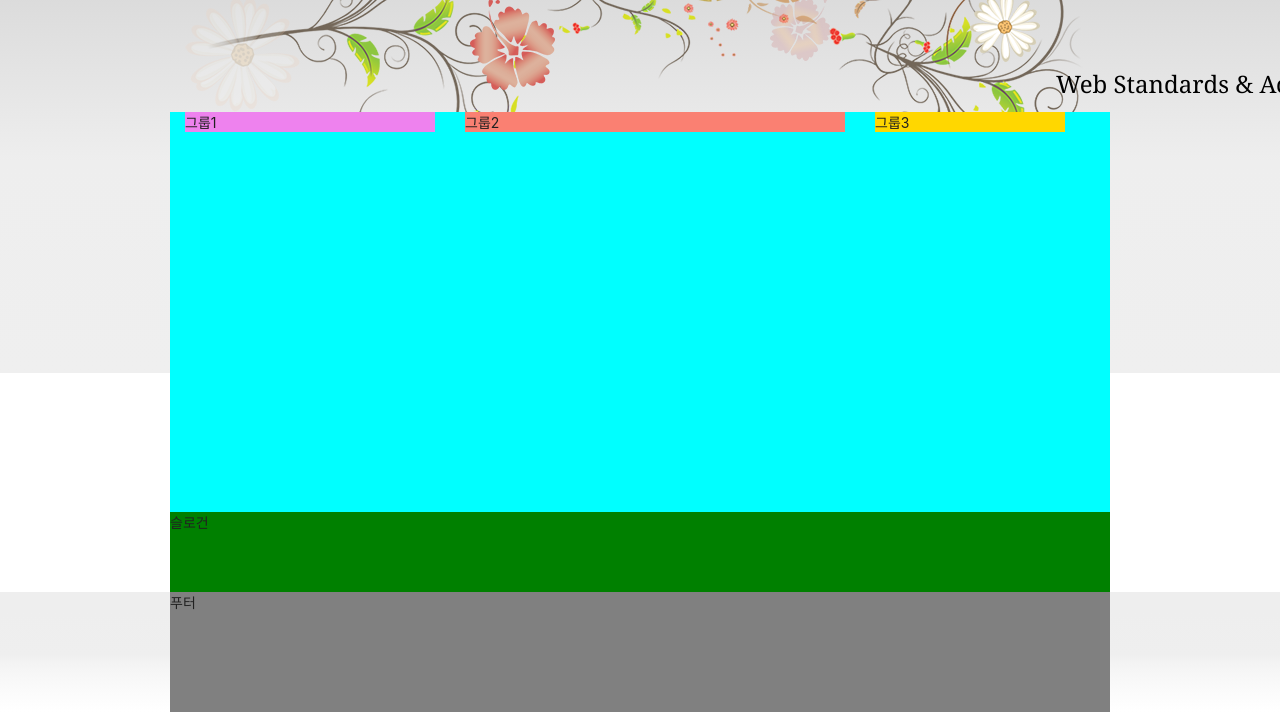
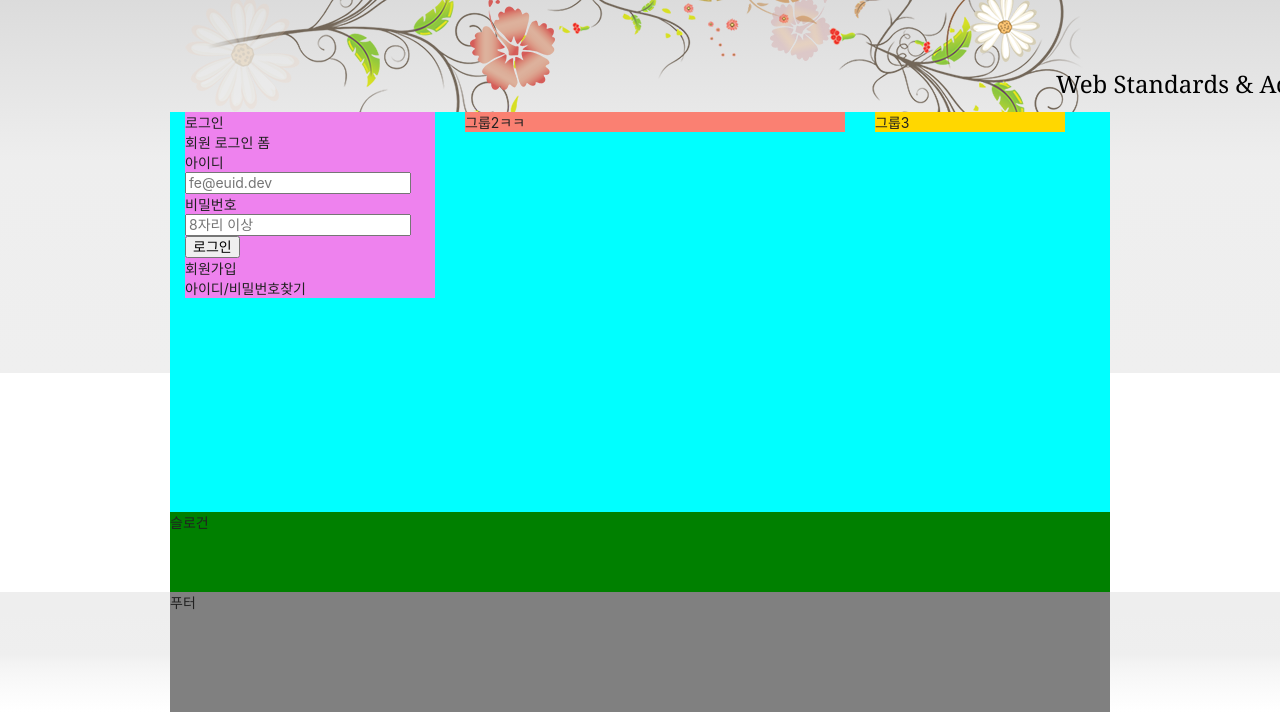
Before and after one commit to hamjongseok/HTML5, a plain HTML site: page index.html in a window 1280 px wide. Shown: the part 135-847 px from the top of the page. Drawn offline with Linux system fonts and the light colour scheme; a web font is replaced by a local one.

Commit message:
login form관련 작업중

```diff
--- a/index.html
+++ b/index.html
@@ -147,10 +147,9 @@
             </ul>
           </li>
         </ul>
-            </ul>
-          </li>
-        </ul>
-      </nav>
+      </li>
+    </ul>
+  </nav>
     </header>
     <div class="visual">
 			<div class="visual-text">
@@ -158,8 +157,30 @@
 			</div>
 		</div>
     <main class="main">
-      <div class="group group1">그룹1</div>
-      <div class="group group2">그룹2</div>
+      <div class="group group1">
+				<section class="login">
+					<h2 class="login-title">로그인</h2>
+					<form action="/" class="login-form" method="get">
+						<fieldset>
+							<legend>회원 로그인 폼</legend>
+							<div class="user-email">
+								<label for="useremail">아이디</label>
+								<input type="email" id="useremail" name="useremail" placeholder="fe@euid.dev" required />
+							</div>
+							<div class="user-pwd">
+								<label for="userpwd">비밀번호</label>
+								<input type="password" id="userpwd" name="userPw" placeholder="8자리 이상" required/>
+							</div>
+							<button type="submit" class="login-button">로그인</button>
+						</fieldset>
+					</form>
+					<ul class="sign">
+						<li><a href="/">회원가입</a></li>
+						<li><a href="/">아이디/비밀번호찾기</a></li>
+					</ul>
+				</section>
+			</div>
+      <div class="group group2">그룹2ㅋㅋ</div>
       <div class="group group3">그룹3</div>
     </main>
     <article class="slogan">슬로건</article>
```
